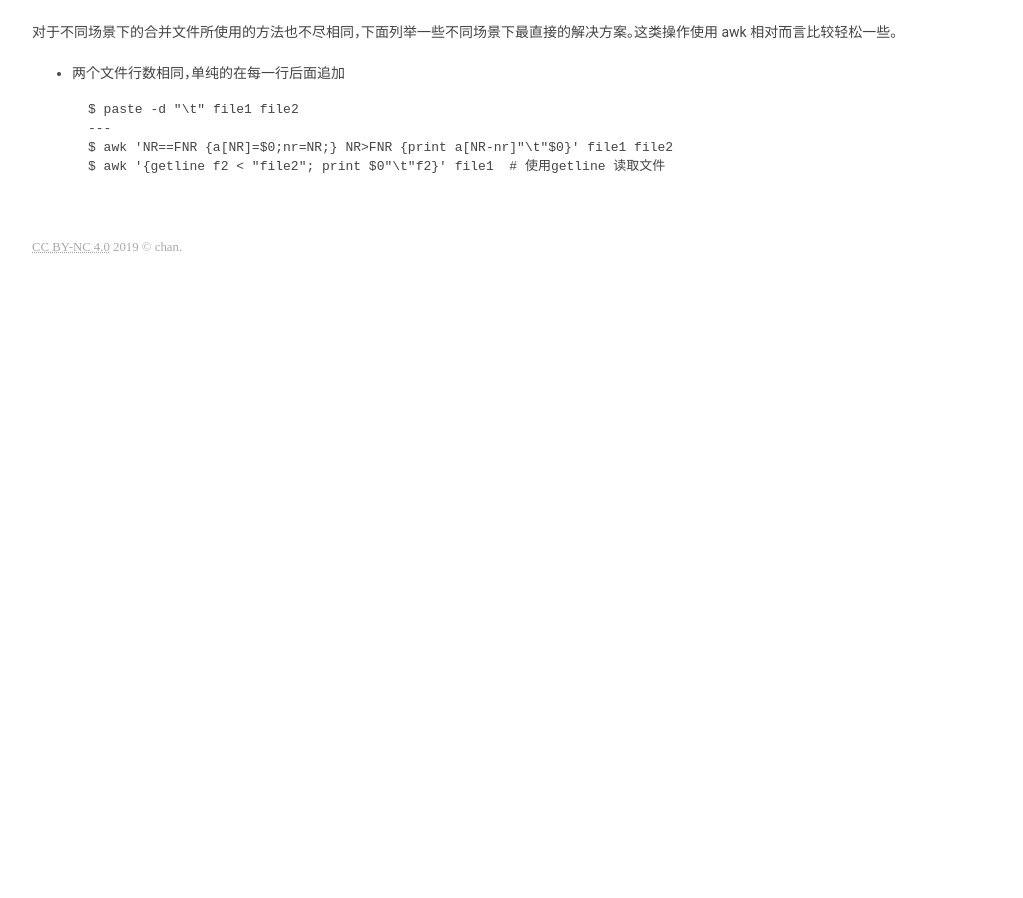
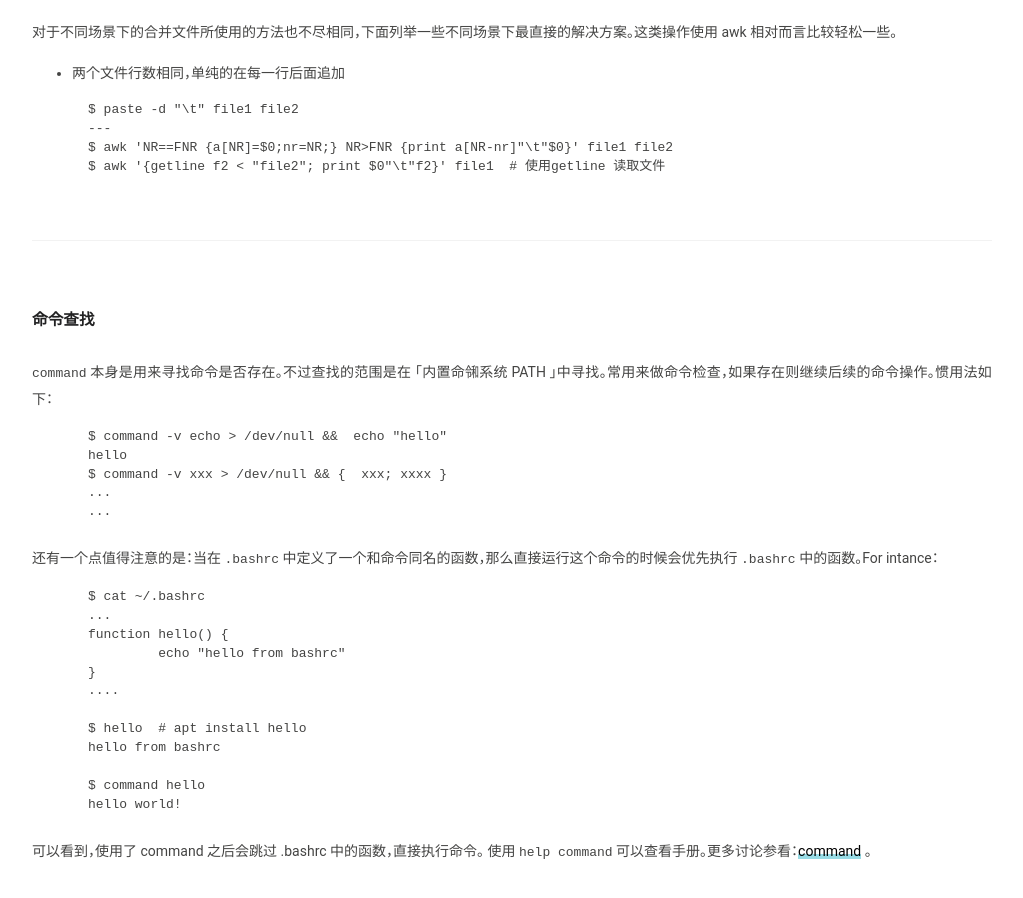
Before and after one commit to JesseEisen/chan, a Jekyll site: the page built from _posts/2020-04-16-bash-issue.md, in a window 1280 px wide and 900 px high, scrolled down 495 px. Shown: the whole window, without its empty margins (128-1151 px from the left). Built offline with Jekyll 4.4.1, drawn with Linux system fonts in a browser that asks for light colours; our own code applies the rules of GitHub Pages for plain Markdown files; before the commit the page ends 900 px from its top, so only the background shows below that.

Commit message:
update some skill

````diff
--- a/_posts/2020-04-16-bash-issue.md
+++ b/_posts/2020-04-16-bash-issue.md
@@ -24,3 +24,36 @@ $ paste -d "\t" file1 file2
 $ awk 'NR==FNR {a[NR]=$0;nr=NR;} NR>FNR {print a[NR-nr]"\t"$0}' file1 file2
 $ awk '{getline f2 < "file2"; print $0"\t"f2}' file1  # 使用getline 读取文件
 ```
+
+---
+
+### 命令查找
+
+`command` 本身是用来寻找命令是否存在。不过查找的范围是在 「内置命令和系统 PATH 」中寻找。常用来做命令检查，如果存在则继续后续的命令操作。惯用法如下：
+
+```shell
+$ command -v echo > /dev/null &&  echo "hello"
+hello
+$ command -v xxx > /dev/null && {  xxx; xxxx }
+...
+...
+```
+
+还有一个点值得注意的是：当在 `.bashrc` 中定义了一个和命令同名的函数，那么直接运行这个命令的时候会优先执行 `.bashrc` 中的函数。For intance：
+
+```shell
+$ cat ~/.bashrc
+...
+function hello() {
+	 echo "hello from bashrc"
+}
+....
+
+$ hello  # apt install hello
+hello from bashrc
+
+$ command hello
+hello world!
+```
+
+可以看到，使用了 command 之后会跳过 .bashrc 中的函数，直接执行命令。 使用 `help command`  可以查看手册。更多讨论参看：[command](https://askubuntu.com/questions/512770/what-is-use-of-command-command) 。
````
Also changed, not shown: other parts of _posts/2020-04-16-bash-issue.md (+1 -1 lines), _posts/2019-08-29-awk.md (+21 -0 lines), _posts/2019-10-28-sed-one-line.md (+13 -0 lines), _posts/2019-11-1-thirdparty-tool.md (+1 -1 lines).
